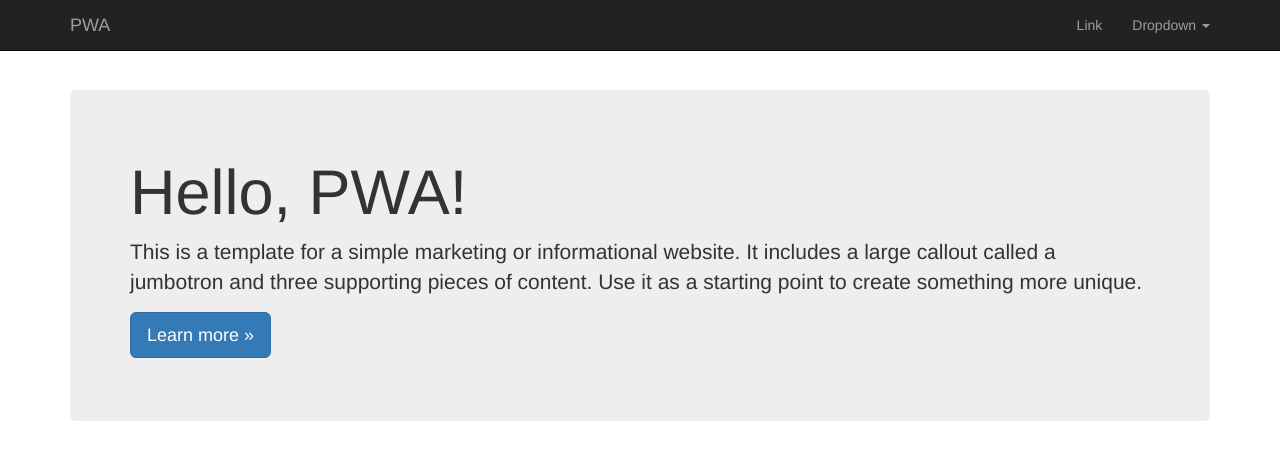
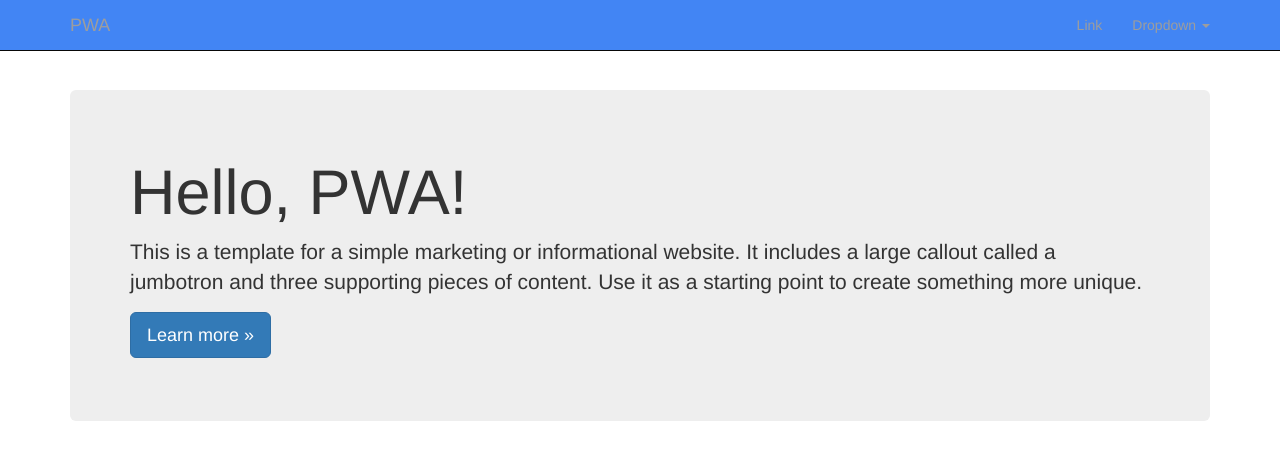
Before and after one commit to ShanuSaini/ShanuSaini.github.io, a plain HTML site: page index.html in a window 1280 px wide. Drawn offline with Linux system fonts and the light colour scheme.

```diff
--- a/css/style.css
+++ b/css/style.css
@@ -1,3 +1,7 @@
 .jumbotron{
 	margin-top: 90px;
 }
+
+.navbar-inverse{
+	background-color: #4285f4;
+}
```
Also changed, not shown: manifest.json.
